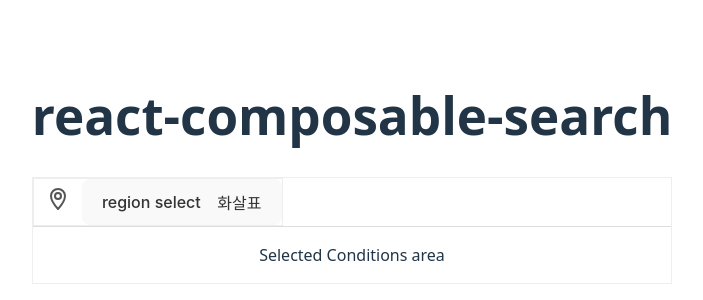
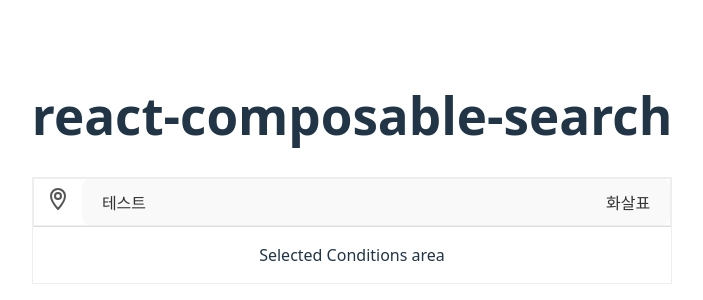
Before and after one commit to mainmethod0126/react-composable-search, a React (Vite) app: page / in a window 1280 px wide. Shown: the part 232-532 px from the top of the page, without its empty margins (288-991 px from the left). Built offline with nearby package versions, Linux system fonts and the light colour scheme.

Commit message:
어... 나는 읍/면/동 선택까지 해야하는 모티브로 삼은 사XX 사이트 컴포넌트를 보면 읍/면/동 선택까지는 없다. 나는 다른 디자인으로 가야겠는데.. 디자인 어케할지 생각좀 해보자

```diff
--- a/src/App.tsx
+++ b/src/App.tsx
@@ -1,7 +1,23 @@
 import './App.css'
 import { ComposableSearch } from './components/ComposableSearch'
+import type { ComposableSelectProps } from './components/Select/ComposableSelect'
 
 function App() {
+
+  const createSelectorsProps = (): ComposableSelectProps[] => {
+
+    const regionSelect = () => {
+
+    }
+
+
+    return [
+      {
+        placeHolder: "테스트",
+
+      }
+    ]
+  }
 
   return (
     <>
@@ -9,7 +25,9 @@ function App() {
         <h1>react-composable-search</h1>
       </div>
       <div>
-        <ComposableSearch>
+        <ComposableSearch
+          selectorsProps={createSelectorsProps()}
+        >
         </ComposableSearch>
       </div >
     </>
--- a/src/components/ComposableSearch.css
+++ b/src/components/ComposableSearch.css
@@ -18,6 +18,7 @@
 .composable-search-selectors-area {
     border-bottom: 1px solid #ddd;
     display: flex;
+
 }
 
 .composable-search-detailed-conditions-area {
--- a/src/components/ComposableSearch.tsx
+++ b/src/components/ComposableSearch.tsx
@@ -3,9 +3,10 @@ import { ComposableSelect, type ComposableSelectProps } from "./Select/Composabl
 import './ComposableSearch.css'
 
 export interface ComposableSearchProps {
-    readonly selectorsProps?: ComposableSelectProps
+    readonly selectorsProps?: ComposableSelectProps[];
     readonly className?: string;
     readonly style?: CSSProperties;
+    readonly placeHolder?: string;
 }
 
 
@@ -34,11 +35,18 @@ export function ComposableSearch({
      * selector 들을 렌더링합니다
      */
     const renderSelectorsArea = () => {
+        return (
+            <>
+                {
+                    selectorsProps?.map((props) => {
+                        return <ComposableSelect
+                            {...props}
+                            toggleDetailedConditionAreaOnOffRef={toggleDetailedConditionAreaOnOffRef.current}
+                        ></ComposableSelect>
+                    })
+                }
 
-        return (
-            <ComposableSelect
-                toggleDetailedConditionAreaOnOffRef={toggleDetailedConditionAreaOnOffRef.current}
-            ></ComposableSelect>
+            </>
         )
 
 
--- a/src/components/Select/ComposableSelect.css
+++ b/src/components/Select/ComposableSelect.css
@@ -4,12 +4,20 @@
     display: flex;
     direction: ltr;
     position: relative;
-    width: 250px;
-    /* 원하는 너비로 조절 */
     font-family: -apple-system, BlinkMacSystemFont, 'Segoe UI', Roboto, 'Helvetica Neue', Arial, sans-serif;
     box-sizing: border-box;
     border: 1px solid #eee;
     background-color: #fff;
+
+
+    flex-grow: 1;
+    /* 부모 컨테이너의 남은 공간을 균등하게 채우도록 설정 */
+    flex-basis: 0;
+    /* flex-grow가 작동하도록 초기 너비를 0으로 설정 */
+    /* flex: 1; 로 단축 표기 가능 */
+    min-width: 0;
+    /* 오버플로우 방지 */
+
 }
 
 /* 좌측 아이콘 영역 */
@@ -32,10 +40,10 @@
 /* 현재 선택된 값을 보여주는 버튼(트리거) */
 .composable-select-trigger {
     /* 너비를 컨테이너에 맞춤 */
-    width: 100%;
     font-size: 16px;
     color: #333;
     cursor: pointer;
+    width: 100%;
 
     /* 내부 요소(텍스트, 화살표) 정렬 */
     display: flex;
--- a/src/components/Select/ComposableSelect.tsx
+++ b/src/components/Select/ComposableSelect.tsx
@@ -23,6 +23,18 @@ export type ComposableSelectItem = {
     type: ComposableSelectItemType;
     displayName: string;
     value: object;
+}
+
+export type RegionSelect = {
+    rootRegions: {
+        displayName: string;
+        name: string;
+        code: string;
+        children: {
+
+        }
+    }
+
 }
 
 export interface ComposableSelectProps {
@@ -109,7 +121,7 @@ export function ComposableSelect(props: ComposableSelectProps) {
                 <LocationMarkerIcon />
             </div>
             <button className="composable-select-trigger" onClick={onClick}>
-                region select
+                {props.placeHolder}
                 <div>
                     화살표
                 </div>
```
